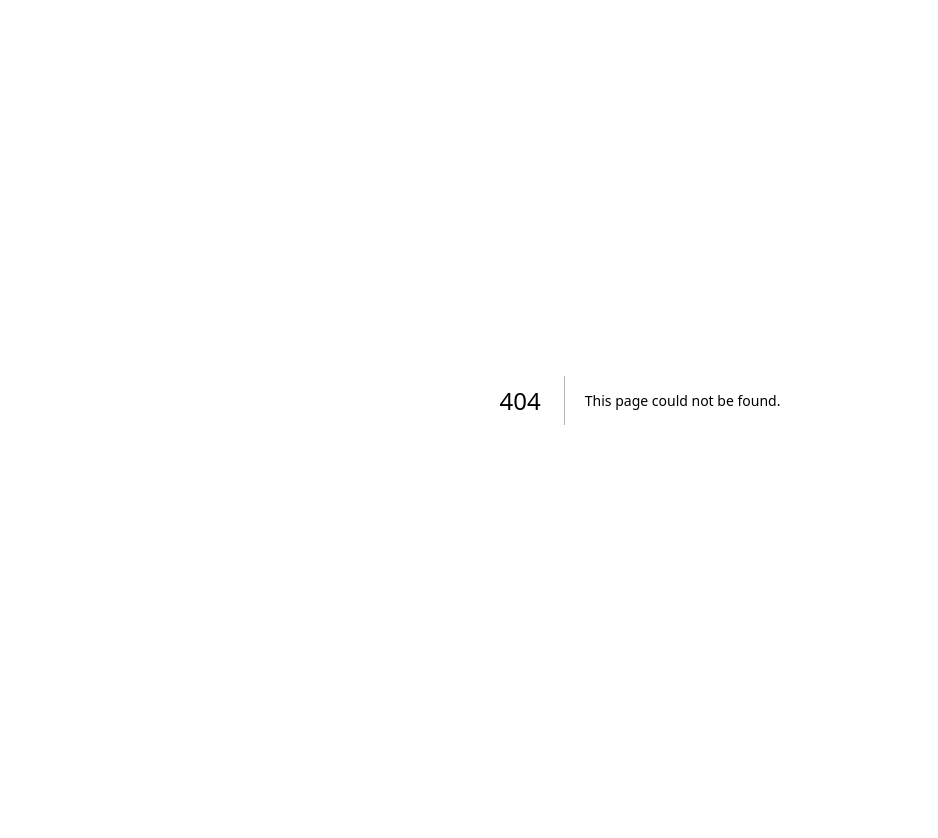
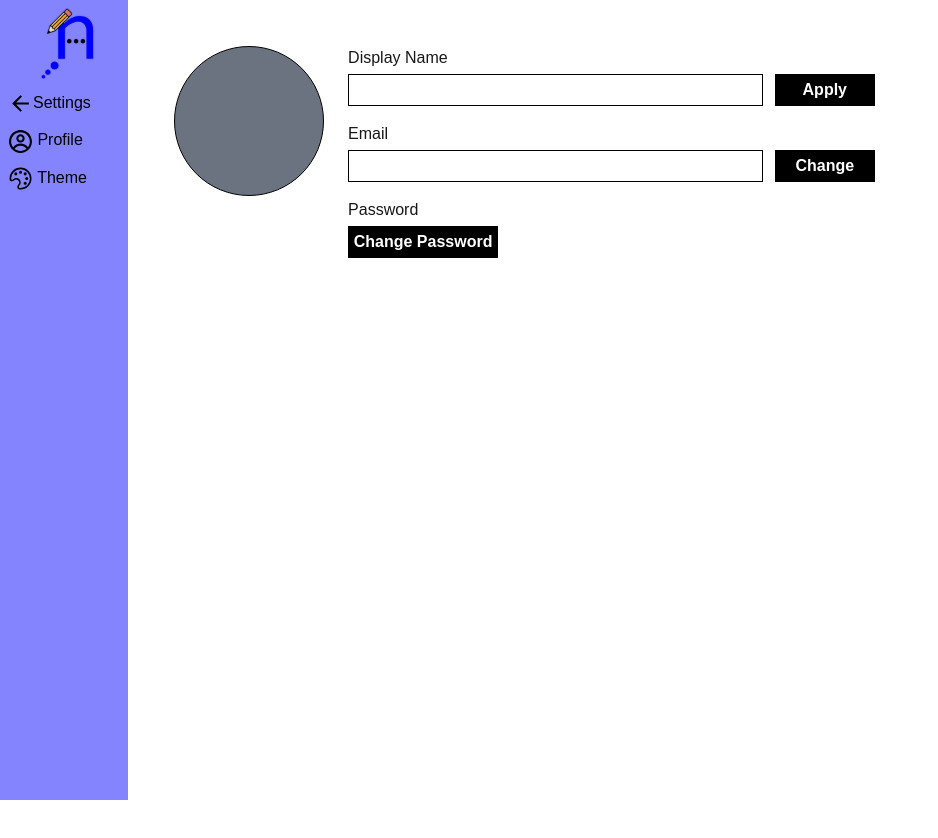
Before and after one commit to khygopole/chat-and-doc-app, a Next.js app: page /setting/profile in a window 1280 px wide. Before the commit this address had no page. Shown: the top 838 px of the page, without its empty margins (0-938 px from the left). Before the commit the page ends 800 px from the top, so only its background shows below. Built offline with nearby package versions, Linux system fonts and the light colour scheme.

Commit message:
Added SideNavigation UI component for setting, layout.tsx for Setting, and partial non-functional  ProfileSetting page UI

```diff
--- /dev/null
+++ b/app/setting/layout.tsx
@@ -0,0 +1,25 @@
+// Layout for profile and theme settings
+
+import SideNavigation from "@/app/ui/Setting/SideNavigation";
+
+export const metadata = {
+  title: "Settings",
+  description: "Setting pages",
+};
+
+export default function RootLayout({
+  children,
+}: {
+  children: React.ReactNode;
+}) {
+  return (
+    <html lang="en">
+      <body>
+        <div className="flex">
+          <SideNavigation />
+          <main className="flex-1 min-h-screen">{children}</main>
+        </div>
+      </body>
+    </html>
+  );
+}
--- /dev/null
+++ b/app/setting/profile/page.tsx
@@ -0,0 +1,36 @@
+export default function ProfileSetting() {
+  // Add functions to the buttons
+  return (
+    <>
+      <div className="ml-[4%] mt-[4%] flex h-full">
+        <div className="border-solid border-black border-[1px] rounded-full w-[150px] h-[150px] bg-gray-500 min-w-[150px] min-h-[150px]" />
+        <div className="flex flex-col ml-6 w-3/4">
+          <h2 className="mb-1">Display Name</h2>
+          <div className="flex">
+            <input
+              type="text"
+              className="bg-white border-solid border-black border-[1px] mr-3 w-1/2"
+            />
+            <button className="py-1 w-[100px] bg-black text-white font-bold hover:bg-[#2e2e2e]">
+              Apply
+            </button>
+          </div>
+          <h2 className="mt-4 mb-1">Email</h2>
+          <div className="flex">
+            <input
+              type="text"
+              className="bg-white border-solid border-black border-[1px] mr-3 w-1/2"
+            />
+            <button className="py-1 w-[100px] bg-black text-white font-bold hover:bg-[#2e2e2e]">
+              Change
+            </button>
+          </div>
+          <h2 className="mt-4 mb-1">Password</h2>
+          <button className="py-1 bg-black text-white font-bold w-[150px] hover:bg-[#2e2e2e]">
+            Change Password
+          </button>
+        </div>
+      </div>
+    </>
+  );
+}
--- /dev/null
+++ b/app/ui/Setting/SideNavigation.tsx
@@ -0,0 +1,35 @@
+import Link from "next/link";
+import Image from "next/image";
+import logo from "@/public/Logo.svg";
+import { IoMdArrowBack } from "react-icons/io";
+import { CgProfile } from "react-icons/cg";
+import { VscSymbolColor } from "react-icons/vsc";
+
+export default function SideNavigation() {
+  return (
+    <aside className="bg-[#8484FE] w-[10%] h-screen text-black min-w-max">
+      <Image src={logo} alt="ChatnDoc" className="place-self-center m-2" />
+      <nav>
+        <ul className="w-full">
+          <li className="hover:bg-[#43438d] hover:text-white p-1 my-1 flex">
+            {/*Replace href with previously accessed page*/}
+            <Link href={"/fullChat"} className="w-full">
+              <IoMdArrowBack size={25} className="inline-block ml-1" />
+              Settings
+            </Link>
+          </li>
+          <li className="hover:bg-[#43438d] hover:text-white p-1 my-1 flex">
+            <Link href={"/setting/profile"} className="w-full">
+              <CgProfile size={25} className="inline-block ml-1" /> Profile
+            </Link>
+          </li>
+          <li className="hover:bg-[#43438d] hover:text-white p-1 my-1 flex">
+            <Link href={"/setting/themes"} className="w-full">
+              <VscSymbolColor size={25} className="inline-block ml-1" /> Theme
+            </Link>
+          </li>
+        </ul>
+      </nav>
+    </aside>
+  );
+}
--- a/app/ui/fullChat/chatList.tsx
+++ b/app/ui/fullChat/chatList.tsx
@@ -1,3 +1,4 @@
+import Link from "next/link";
 import { CiSettings } from "react-icons/ci";
 import { IoChatboxOutline } from "react-icons/io5";
 import { FaSearch } from "react-icons/fa";
@@ -72,9 +73,9 @@ export default function ChatList() {
           <IoChatboxOutline size={28} />
           <h1 className="font-bold">Chats</h1>
         </div>
-        <button>
+        <Link href={"/setting/profile"}>
           <CiSettings size={28} className="hover:text-[#8484FE]" />
-        </button>
+        </Link>
       </div>
       <div className="border-solid border-black border-[1px] rounded-3xl w-auto my-2 mx-1 flex  py-2 bg-[#D9D9D9]">
         <FaSearch
```
Also changed, not shown: public/Logo.svg (added).
